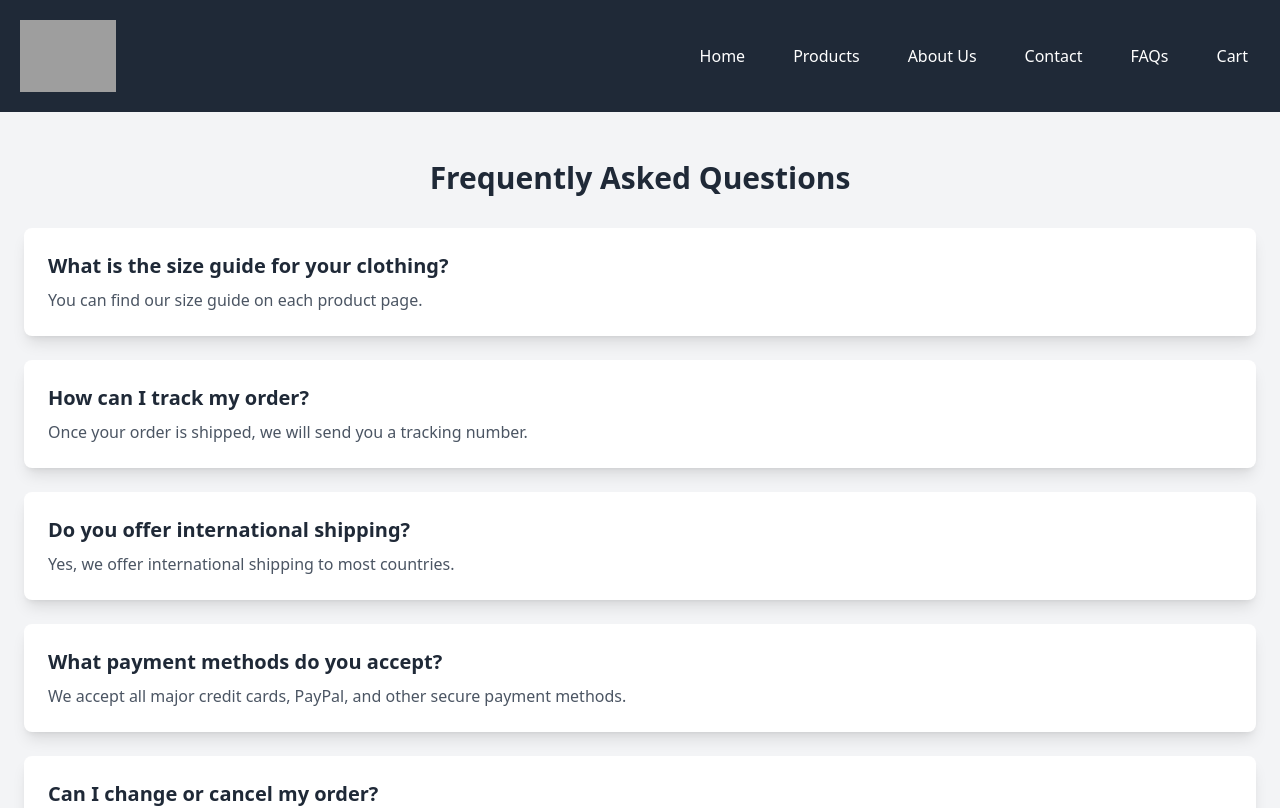
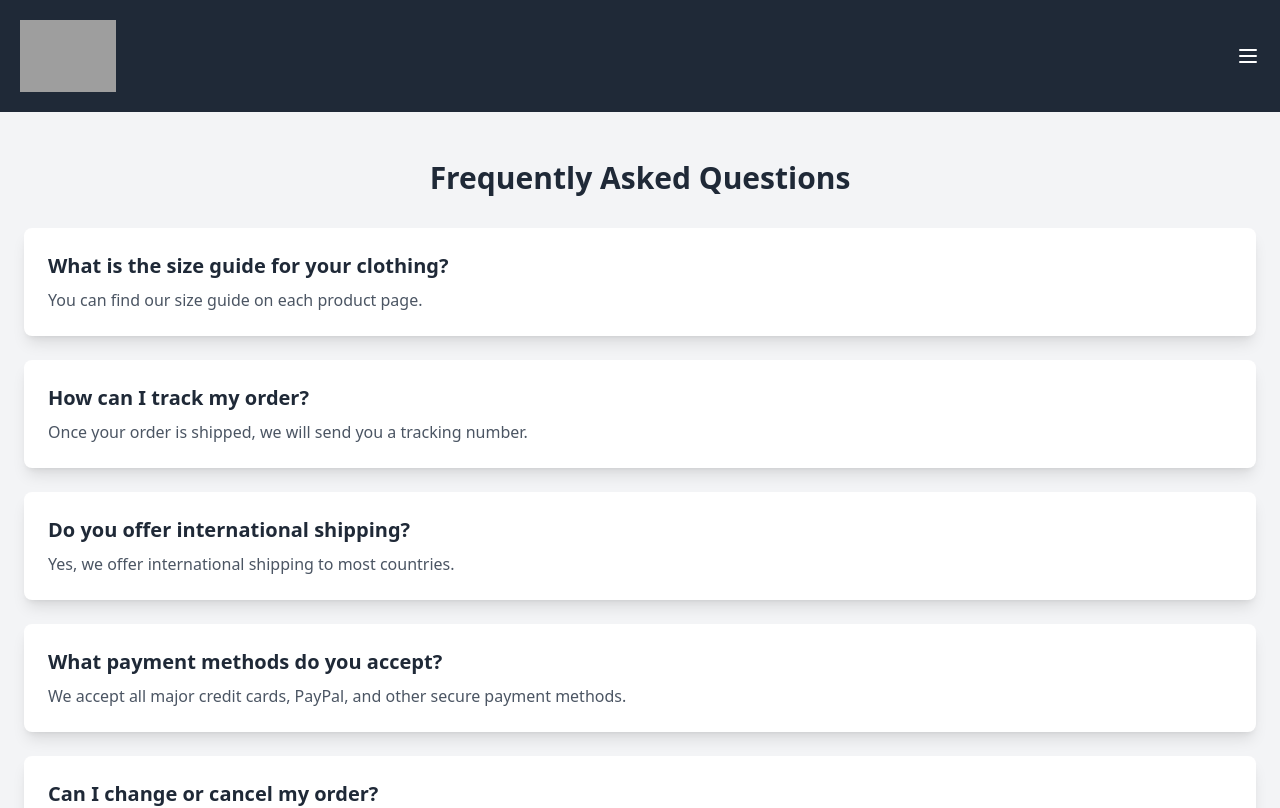
Before and after one commit to SamosTheWiseSage/Agile-project, a React (Create React App) app: page /faqs in a window 1280 px wide. Shown: the top 808 px of the page. Built offline with nearby package versions, Linux system fonts and the light colour scheme; grey boxes are pictures that could not be loaded.

Commit message:
effektiviserat kod samt dropdown meny

```diff
--- a/src/App.js
+++ b/src/App.js
@@ -1,16 +1,17 @@
-// App.js
+// src/App.js
 import React from 'react';
-import { BrowserRouter as Router, Route, Routes } from 'react-router-dom';
-import Home from './components/Home'; // Adjust if Home is in a different folder
-import Contact from './components/Contact'; // Adjust if Contact is in a different folder
-import FAQs from './components/FAQs'; // Adjust if FAQs is in a different folder
+import { BrowserRouter as Router, Routes, Route } from 'react-router-dom';
+import Home from './components/Home';
+import Contact from './components/Contact';
+import FAQs from './components/FAQs';
 import ProductsPage from './components/ProductsPage';
+
 const App = () => {
   return (
     <Router>
       <Routes>
         <Route path="/" element={<Home />} />
-        <Route path="/products" element={<ProductsPage />} /> {/* Add this route */}
+        <Route path="/products" element={<ProductsPage />} />
         <Route path="/contact" element={<Contact />} />
         <Route path="/faqs" element={<FAQs />} />
       </Routes>
--- a/src/components/Contact.js
+++ b/src/components/Contact.js
@@ -1,7 +1,6 @@
-// Contact.js
+// src/components/Contact.js
 import React from 'react';
-import Navbar from './Navbar';
-import Footer from './Footer';
+import Layout from './Layout';
 
 const Contact = () => {
   const teamMembers = [
@@ -12,10 +11,8 @@ const Contact = () => {
     { name: 'Member 5', email: 'member5@example.com', phone: '+123 456 7894', availability: '7:00 AM - 3:00 PM', bgColor: 'bg-purple-500' }
   ];
 
-  // Test för att se om det funkar (Erik)
   return (
-    <div className="bg-gray-100">
-      <Navbar />
+    <Layout>
       <div className="container mx-auto px-6 py-12">
         <h1 className="text-3xl font-bold text-center text-gray-800 mb-8">Contact Us</h1>
         <div className="grid grid-cols-1 md:grid-cols-2 lg:grid-cols-3 gap-8">
@@ -29,8 +26,7 @@ const Contact = () => {
           ))}
         </div>
       </div>
-      <Footer />
-    </div>
+    </Layout>
   );
 };
 
--- a/src/components/FAQs.js
+++ b/src/components/FAQs.js
@@ -1,7 +1,6 @@
-// FAQs.js
+// src/components/FAQs.js
 import React from 'react';
-import Navbar from './Navbar';
-import Footer from './Footer';
+import Layout from './Layout';
 
 const faqs = [
   { question: 'What is the size guide for your clothing?', answer: 'You can find our size guide on each product page.' },
@@ -15,8 +14,7 @@ const faqs = [
 
 const FAQs = () => {
   return (
-    <div className="bg-gray-100">
-      <Navbar />
+    <Layout>
       <div className="container mx-auto px-6 py-12">
         <h1 className="text-3xl font-bold text-center text-gray-800 mb-8">Frequently Asked Questions</h1>
         <div className="space-y-6">
@@ -28,8 +26,7 @@ const FAQs = () => {
           ))}
         </div>
       </div>
-      <Footer />
-    </div>
+    </Layout>
   );
 };
 
--- a/src/components/Footer.js
+++ b/src/components/Footer.js
@@ -1,4 +1,4 @@
-// Footer.js
+// src/components/Footer.js
 import React from 'react';
 
 const Footer = () => {
--- a/src/components/Home.js
+++ b/src/components/Home.js
@@ -1,39 +1,13 @@
-// Home.js
-import React, { useState, useEffect } from 'react';
-import Navbar from './Navbar';
-import Footer from './Footer';
+// src/components/Home.js
+import React from 'react';
+import Layout from './Layout';
 
 const Home = () => {
-  const [currentIndex, setCurrentIndex] = useState(0);
-  const slides = [
-    'placeholder1.webp', 'placeholder2.webp', 'placeholder3.avif',
-    'placeholder4.webp', 'placeholder5.avif', 'placeholder6.jpg',
-    'placeholder7.jpeg', 'placeholder8.webp', 'placeholder9.jpg',
-    'placeholder10.jpg', 'placeholder11.jpeg', 'placeholder12.jpg',
-    'placeholder13.jpg', 'placeholder14.jpg', 'placeholder15.jpg'
-  ];
-
-  useEffect(() => {
-    const interval = setInterval(() => {
-      setCurrentIndex(prev => (prev + 1) % slides.length);
-    }, 3000);
-    return () => clearInterval(interval);
-  }, []);
-
   return (
-    <div className="bg-gray-100">
-      <Navbar />
-
+    <Layout>
       <div className="relative w-full h-80 md:h-[500px] lg:h-[700px]">
         <div className="absolute inset-0 flex w-full h-full">
-          {slides.map((slide, index) => (
-            <img
-              key={index}
-              src={slide}
-              alt={`Slide ${index + 1}`}
-              className={`w-full h-full object-contain ${index !== currentIndex ? 'hidden' : ''}`}
-            />
-          ))}
+          {/* Här skulle du ha en bildslider */}
         </div>
         <div className="absolute inset-0 flex items-center justify-center">
           <h1 className="text-white text-4xl md:text-6xl lg:text-8xl font-bold drop-shadow-lg">
@@ -48,26 +22,9 @@ const Home = () => {
       </div>
 
       <div className="grid grid-cols-1 sm:grid-cols-2 md:grid-cols-3 lg:grid-cols-4 gap-8 mt-8 mb-12 px-4">
-        {['Urban Pulse', 'StreetLab', 'City Life', 'Tech Style'].map((title, index) => (
-          <div key={index} className="bg-white shadow-lg rounded-lg overflow-hidden">
-            <img
-              src={`card${index + 1}.avif`}
-              alt={title}
-              className="w-full h-40 object-cover"
-            />
-            <div className="p-4">
-              <h3 className="text-lg font-semibold mb-3">{title}</h3>
-              <p className="text-gray-600 mb-3">${(index + 1) * 50}.99</p>
-              <button className="w-full bg-cadetgreen-500 text-white py-2 rounded hover:bg-cadetgreen-700">
-                Shop Now
-              </button>
-            </div>
-          </div>
-        ))}
+        {/* Lägg till produktkort här */}
       </div>
-
-      <Footer />
-    </div>
+    </Layout>
   );
 };
 
--- /dev/null
+++ b/src/components/Layout.js
@@ -0,0 +1,16 @@
+// src/components/Layout.js
+import React from 'react';
+import Navbar from './Navbar';
+import Footer from './Footer';
+
+const Layout = ({ children }) => {
+  return (
+    <div className="bg-gray-100">
+      <Navbar />
+      <main>{children}</main>
+      <Footer />
+    </div>
+  );
+};
+
+export default Layout;
--- a/src/components/Navbar.js
+++ b/src/components/Navbar.js
@@ -1,21 +1,42 @@
-// Navbar.js
-import React from 'react';
-import { Link } from 'react-router-dom'; // for navigation
+// src/components/Navbar.js
+import React, { useState } from 'react';
+import { Link } from 'react-router-dom';
 
 const Navbar = () => {
+  // State för att hantera om dropdown-menyn är öppen eller stängd
+  const [isOpen, setIsOpen] = useState(false);
+
+  const toggleMenu = () => {
+    setIsOpen(!isOpen);
+  };
+
   return (
     <nav className="flex justify-between items-center p-5 bg-gray-800 text-white">
+      {/* Logo */}
       <div className="logo">
-        <img src="logo.png" alt="My Logo" className="w-24 h-auto" />
+        <img src="assets/logo.png" alt="My Logo" className="w-24 h-auto" />
       </div>
-      <ul className="flex space-x-6">
-        <li><Link to="/" className="hover:bg-gray-700 px-3 py-2 rounded">Home</Link></li>
-        <li><Link to="/products" className="hover:bg-gray-700 px-3 py-2 rounded">Products</Link></li>
-        <li><Link to="/about" className="hover:bg-gray-700 px-3 py-2 rounded">About Us</Link></li>
-        <li><Link to="/contact" className="hover:bg-gray-700 px-3 py-2 rounded">Contact</Link></li>
-        <li><Link to="/faqs" className="hover:bg-gray-700 px-3 py-2 rounded">FAQs</Link></li>
-        <li><Link to="/cart" className="hover:bg-gray-700 px-3 py-2 rounded">Cart</Link></li>
-      </ul>
+
+      {/* Hamburger meny (dropdown på alla enheter) */}
+      <div className="flex items-center">
+        <button onClick={toggleMenu} className="text-white focus:outline-none">
+          <svg xmlns="http://www.w3.org/2000/svg" fill="none" viewBox="0 0 24 24" stroke="currentColor" className="w-6 h-6">
+            <path strokeLinecap="round" strokeLinejoin="round" strokeWidth="2" d="M4 6h16M4 12h16M4 18h16" />
+          </svg>
+        </button>
+      </div>
+
+      {/* Dropdown meny (syns alltid när den är öppen) */}
+      <div className={`${isOpen ? 'block' : 'hidden'} absolute top-20 left-0 w-full bg-gray-800 text-white p-4 rounded-lg shadow-lg`}>
+        <ul className="space-y-4">
+          <li><Link to="/" className="block hover:bg-gray-700 px-3 py-2 rounded">Home</Link></li>
+          <li><Link to="/products" className="block hover:bg-gray-700 px-3 py-2 rounded">Products</Link></li>
+          <li><Link to="/about" className="block hover:bg-gray-700 px-3 py-2 rounded">About Us</Link></li>
+          <li><Link to="/contact" className="block hover:bg-gray-700 px-3 py-2 rounded">Contact</Link></li>
+          <li><Link to="/faqs" className="block hover:bg-gray-700 px-3 py-2 rounded">FAQs</Link></li>
+          <li><Link to="/cart" className="block hover:bg-gray-700 px-3 py-2 rounded">Cart</Link></li>
+        </ul>
+      </div>
     </nav>
   );
 };
--- a/src/components/ProductsPage.js
+++ b/src/components/ProductsPage.js
@@ -1,4 +1,6 @@
+// src/components/ProductsPage.js
 import React from 'react';
+import Layout from './Layout';
 
 // Define product data (array of objects)
 const products = [
@@ -78,25 +80,10 @@ const products = [
 
 const ProductsPage = () => {
     return (
-        <div className="bg-gray-100 font-sans">
-
-            {/* Navbar */}
-            <nav className="flex justify-between items-center p-5 bg-gray-800 text-white">
-                <div className="logo">
-                    <img src="logo.png" alt="My Logo" className="w-24 h-auto" />
-                </div>
-                <ul className="flex space-x-6">
-                    <li><a href="/" className="hover:bg-gray-700 px-3 py-2 rounded">Home</a></li>
-                    <li><a href="/products" className="hover:bg-gray-700 px-3 py-2 rounded">Products</a></li>
-                    <li><a href="/about" className="hover:bg-gray-700 px-3 py-2 rounded">About Us</a></li>
-                    <li><a href="/contact" className="hover:bg-gray-700 px-3 py-2 rounded">Contact</a></li>
-                    <li><a href="/faqs" className="hover:bg-gray-700 px-3 py-2 rounded">FAQs</a></li>
-                    <li><a href="/cart" className="hover:bg-gray-700 px-3 py-2 rounded">Cart</a></li>
-                </ul>
-            </nav>
-
-            {/* 12 Product Cards Section */}
-            <div id="product-cards" className="grid grid-cols-1 sm:grid-cols-2 md:grid-cols-3 lg:grid-cols-4 gap-8 mt-8 mb-12 px-4">
+      <Layout>
+        <div className="container mx-auto px-6 py-12">
+          <h1 className="text-3xl font-bold text-center text-gray-800 mb-8">Our Products</h1>
+          <div className="grid grid-cols-1 sm:grid-cols-2 md:grid-cols-3 lg:grid-cols-4 gap-8">
             {products.map((product, index) => (
               <div key={index} className="bg-white shadow-lg rounded-lg overflow-hidden">
                 <img src={product.image} alt={product.name} className="w-full h-48 object-cover" />
@@ -111,13 +98,8 @@ const ProductsPage = () => {
               </div>
             ))}
           </div>
-
-            {/* Footer */}
-            <footer className="bg-gray-800 text-white text-center py-4 mt-12">
-                <p>&copy; 2024 My Website. All rights reserved.</p>
-            </footer>
-
         </div>
+      </Layout>
     );
   };
 
```
Also changed, not shown: src/index.js (+6 -5 lines). Lines whose indentation alone changed are shown as unchanged.
